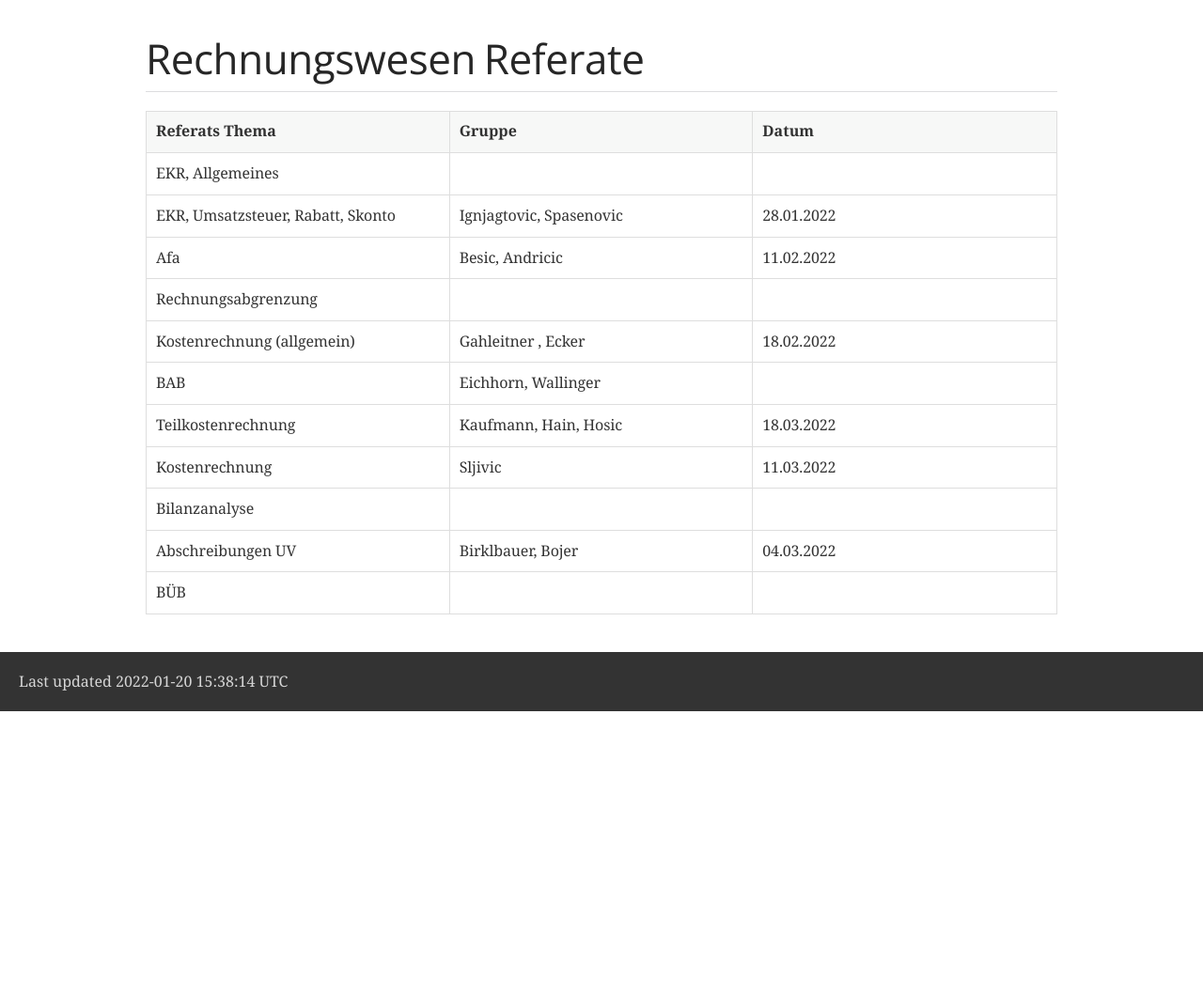
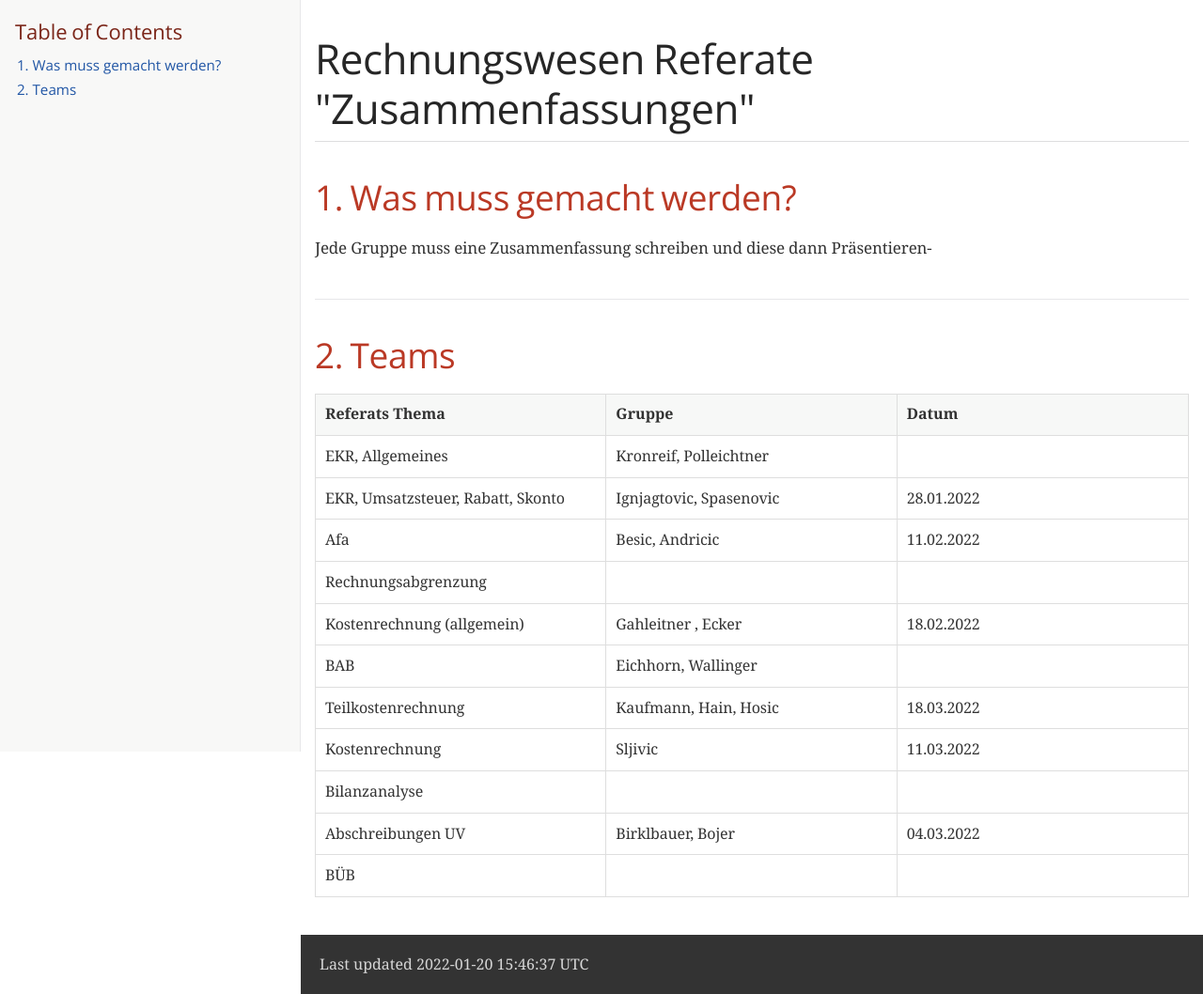
Before and after one commit to davidenkovic/rechnungswesen, a plain HTML site: page docs/index.html in a window 1280 px wide. Shown: the whole page at 94% size. Before the commit the page ends 800 px from the top, so only its background shows below. Drawn offline with nearby package versions, Linux system fonts and the light colour scheme; a web font is replaced by a local one.

Commit message:
update Demo Website

```diff
--- a/docs/index.html
+++ b/docs/index.html
@@ -6,7 +6,7 @@
 <meta name="viewport" content="width=device-width, initial-scale=1.0">
 <meta name="generator" content="Asciidoctor 2.0.10">
 <link rel="icon" type="image/png" href="themes/favicon.png">
-<title>Rechnungswesen Referate</title>
+<title>Rechnungswesen Referate "Zusammenfassungen"</title>
 <link rel="stylesheet" href="https://fonts.googleapis.com/css?family=Open+Sans:300,300italic,400,400italic,600,600italic%7CNoto+Serif:400,400italic,700,700italic%7CDroid+Sans+Mono:400,700">
 <style>
 /* Asciidoctor default stylesheet | MIT License | https://asciidoctor.org */
@@ -438,11 +438,29 @@ body.book #toc,body.book #preamble,body.book h1.sect0,body.book .sect1>h2{page-b
 </style>
 <link rel="stylesheet" href="https://cdnjs.cloudflare.com/ajax/libs/font-awesome/4.7.0/css/font-awesome.min.css">
 </head>
-<body class="article">
+<body class="article toc2 toc-left">
 <div id="header">
-<h1>Rechnungswesen Referate</h1>
+<h1>Rechnungswesen Referate "Zusammenfassungen"</h1>
+<div id="toc" class="toc2">
+<div id="toctitle">Table of Contents</div>
+<ul class="sectlevel1">
+<li><a href="#_was_muss_gemacht_werden">1. Was muss gemacht werden?</a></li>
+<li><a href="#_teams">2. Teams</a></li>
+</ul>
+</div>
 </div>
 <div id="content">
+<div class="sect1">
+<h2 id="_was_muss_gemacht_werden"><a class="anchor" href="#_was_muss_gemacht_werden"></a>1. Was muss gemacht werden?</h2>
+<div class="sectionbody">
+<div class="paragraph">
+<p>Jede Gruppe muss eine Zusammenfassung schreiben und diese dann Präsentieren-</p>
+</div>
+</div>
+</div>
+<div class="sect1">
+<h2 id="_teams"><a class="anchor" href="#_teams"></a>2. Teams</h2>
+<div class="sectionbody">
 <table class="tableblock frame-all grid-all stretch">
 <colgroup>
 <col style="width: 33.3333%;">
@@ -459,7 +477,7 @@ body.book #toc,body.book #preamble,body.book h1.sect0,body.book .sect1>h2{page-b
 <tbody>
 <tr>
 <td class="tableblock halign-left valign-top"><p class="tableblock">EKR, Allgemeines</p></td>
-<td class="tableblock halign-left valign-top"></td>
+<td class="tableblock halign-left valign-top"><p class="tableblock">Kronreif, Polleichtner</p></td>
 <td class="tableblock halign-left valign-top"></td>
 </tr>
 <tr>
@@ -515,9 +533,11 @@ body.book #toc,body.book #preamble,body.book h1.sect0,body.book .sect1>h2{page-b
 </tbody>
 </table>
 </div>
+</div>
+</div>
 <div id="footer">
 <div id="footer-text">
-Last updated 2022-01-20 15:38:14 UTC
+Last updated 2022-01-20 15:46:37 UTC
 </div>
 </div>
 </body>
```
